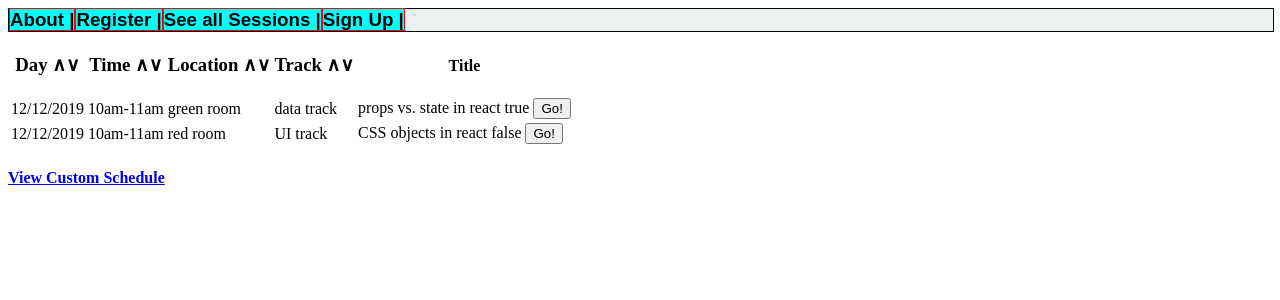
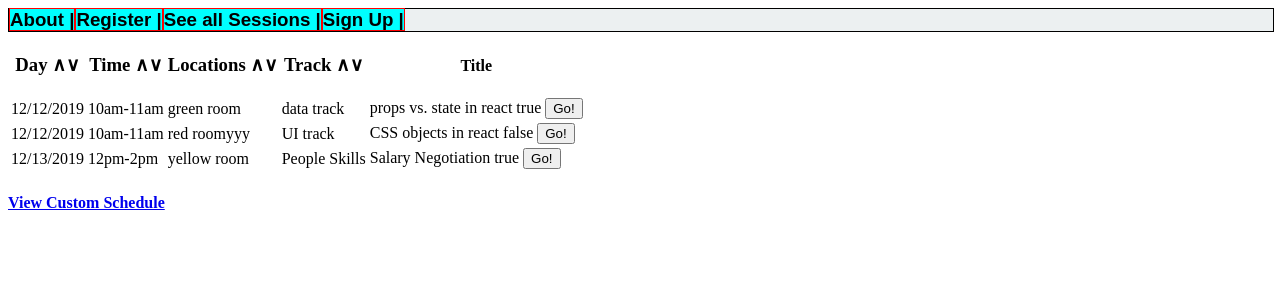
Before and after one commit to PerrySetGo/react-new-voices-site, a React app: page / in a window 1280 px wide. Shown: the top 300 px of the page. Built offline with nearby package versions, Linux system fonts and the light colour scheme.

Commit message:
JSX looping - issue with key on first loop

```diff
--- a/src/components/Schedule.jsx
+++ b/src/components/Schedule.jsx
@@ -2,41 +2,66 @@ import React from 'react'
 import ScheduleHeaderItemSort from './ScheduleHeaderItemSort'
 import Event from './Event'
 
+var masterScheduleHeaderItemList = [
+  {title:'Day'},
+  {title:'Time'},
+  {title:'Locations'},
+  {title:'Track'},
+]
+
+
+var masterEventList = [
+  {
+    day:'12/12/2019',
+    time:'10am-11am',
+    location:'green room',
+    track:'data track',
+    title:'props vs. state in react',
+    attendance:'true'
+  },
+  {
+    day:'12/12/2019',
+    time:'10am-11am',
+    location:'red roomyyy',
+    track:'UI track',
+    title:'CSS objects in react',
+    attendance:'false'
+  },
+  {
+    day:'12/13/2019',
+    time:'12pm-2pm',
+    location:'yellow room',
+    track:'People Skills',
+    title:'Salary Negotiation',
+    attendance:'true'
+  }
+]
+
 function Schedule(){
   return(
+    //table header row contains properties that will be sortable at some point - EXCEPT title, which is why it is hardcoded
+
     <table>
-      <th><ScheduleHeaderItemSort
-        title="Day"
-      /></th>
-      <th><ScheduleHeaderItemSort
-        title="Time"
-      /></th>
-      <th><ScheduleHeaderItemSort
-        title="Location"
-      /></th>
-      <th><ScheduleHeaderItemSort
-        title="Track"
-      /></th>
+      {masterScheduleHeaderItemList.map((scheduleHeaderItemSort, index) =>
+        <th>
+          <ScheduleHeaderItemSort
+            title = {scheduleHeaderItemSort.title}
+            key = {index}
+          /></th>
+      )}
       <th>Title</th>
-      <Event
-        day="12/12/2019"
-        time="10am-11am"
-        location="green room"
-        track="data track"
-        title="props vs. state in react"
-        attendance="true"
-      />
-
-      <Event
-        day="12/12/2019"
-        time="10am-11am"
-        location="red room"
-        track="UI track"
-        title="CSS objects in react"
-        attendance="false"
-      />
+      {masterEventList.map((event, index) =>
+        <Event
+          day={event.day}
+          time={event.time}
+          location={event.location}
+          track={event.track}
+          title={event.title}
+          attendance={event.attendance}
+          key={index}
+        />
+      )}
     </table>
-  )
-}
+  )}
 
 export default Schedule
--- a/src/components/ScheduleHeaderItemSort.jsx
+++ b/src/components/ScheduleHeaderItemSort.jsx
@@ -1,5 +1,7 @@
 import React from 'react'
 import PropTypes from 'prop-types'
+
+//I have this long funny name as I will be how the schedule can be sorted when I grow up.
 
 function ScheduleHeaderItemSort(props) {
   return (
```
Also changed, not shown: .eslintrc.json, 1 other file (tests, documents, lock files or other folders).
